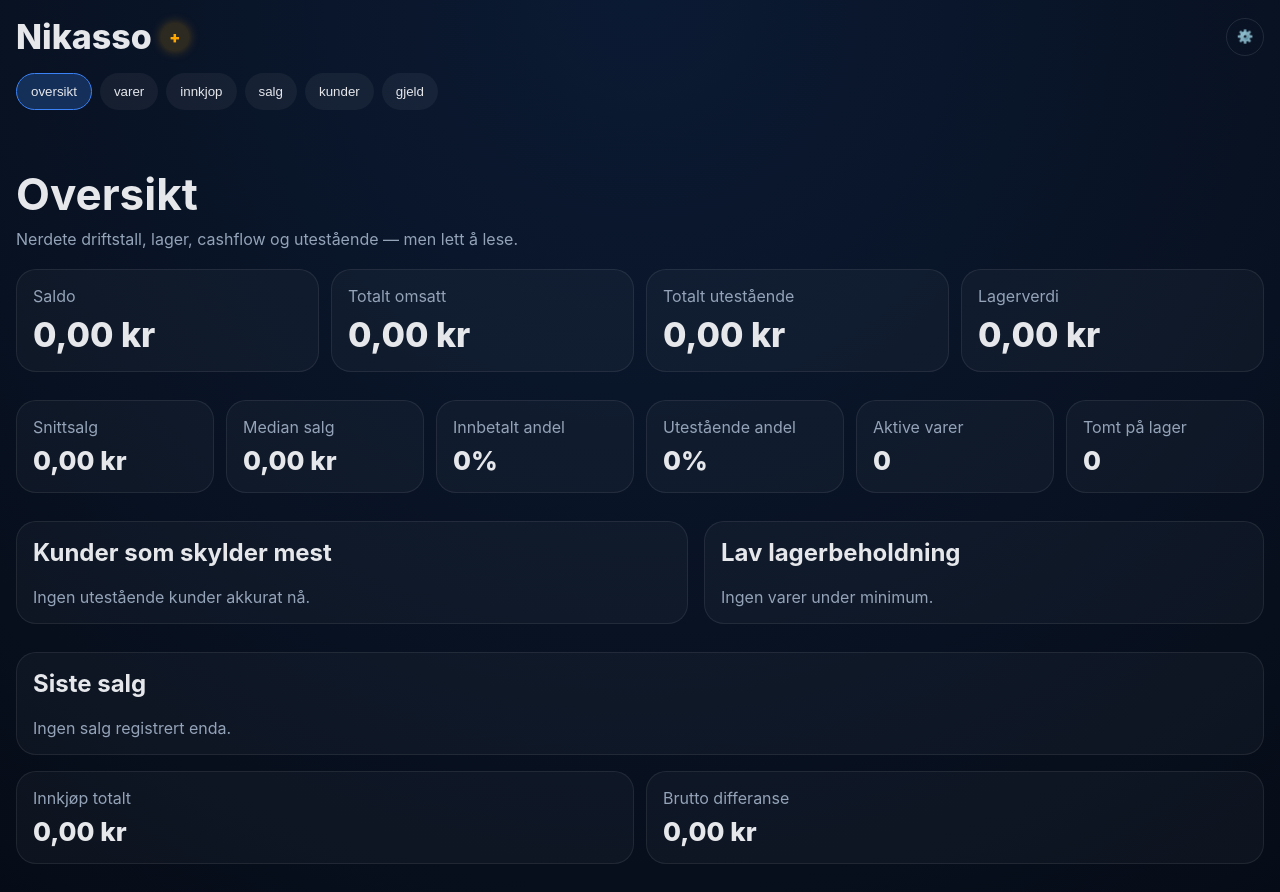
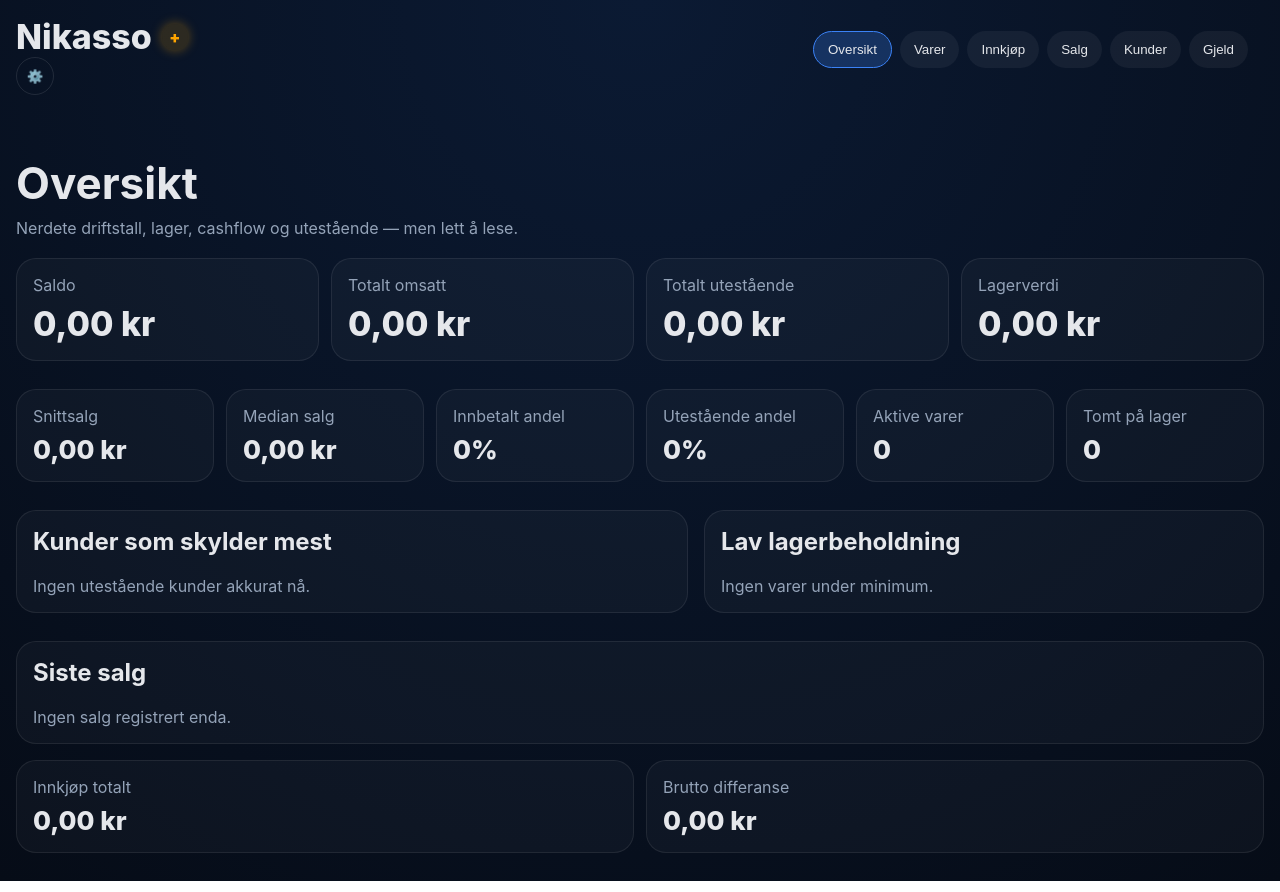
Before and after one commit to nikolaihoffmann-svg/Nikasso-, a React (Vite) app: page / in a window 1280 px wide. Built offline with nearby package versions, Linux system fonts and the light colour scheme.

Commit message:
Refactor App component to use useMemo for content

```diff
--- a/src/app/App.tsx
+++ b/src/app/App.tsx
@@ -1,4 +1,4 @@
-import { useEffect, useState } from "react";
+import { useEffect, useMemo, useState } from "react";
 import { ensureSeedData } from "./storage";
 import Logo from "./Logo";
 
@@ -27,34 +27,53 @@ export default function App() {
     document.documentElement.setAttribute("data-theme", "dark");
   }, []);
 
+  const content = useMemo(() => {
+    if (tab === "oversikt") return <Oversikt />;
+    if (tab === "varer") return <Varer />;
+    if (tab === "innkjop") return <Innkjop />;
+    if (tab === "salg") return <Salg />;
+    if (tab === "kunder") return <Kunder />;
+    if (tab === "gjeld") return <Gjeld />;
+    return <DataPage />;
+  }, [tab]);
+
   return (
     <div className="app">
+      <div className="bgGlow bgGlowBlue" />
+      <div className="bgGlow bgGlowGold" />
+
       <header className="header">
-        <Logo />
+        <div className="headerTop">
+          <Logo />
 
-        <button className="dataBtn" onClick={() => setTab("data")}>
-          ⚙️
-        </button>
+          <button className="dataBtn" type="button" onClick={() => setTab("data")}>
+            ⚙️
+          </button>
+        </div>
+
+        <nav className="nav">
+          <button className={tab === "oversikt" ? "navBtn active" : "navBtn"} onClick={() => setTab("oversikt")} type="button">
+            Oversikt
+          </button>
+          <button className={tab === "varer" ? "navBtn active" : "navBtn"} onClick={() => setTab("varer")} type="button">
+            Varer
+          </button>
+          <button className={tab === "innkjop" ? "navBtn active" : "navBtn"} onClick={() => setTab("innkjop")} type="button">
+            Innkjøp
+          </button>
+          <button className={tab === "salg" ? "navBtn active" : "navBtn"} onClick={() => setTab("salg")} type="button">
+            Salg
+          </button>
+          <button className={tab === "kunder" ? "navBtn active" : "navBtn"} onClick={() => setTab("kunder")} type="button">
+            Kunder
+          </button>
+          <button className={tab === "gjeld" ? "navBtn active" : "navBtn"} onClick={() => setTab("gjeld")} type="button">
+            Gjeld
+          </button>
+        </nav>
       </header>
 
-      <nav className="nav">
-        <button className={tab==="oversikt"?"active":""} onClick={()=>setTab("oversikt")}>oversikt</button>
-        <button className={tab==="varer"?"active":""} onClick={()=>setTab("varer")}>varer</button>
-        <button className={tab==="innkjop"?"active":""} onClick={()=>setTab("innkjop")}>innkjop</button>
-        <button className={tab==="salg"?"active":""} onClick={()=>setTab("salg")}>salg</button>
-        <button className={tab==="kunder"?"active":""} onClick={()=>setTab("kunder")}>kunder</button>
-        <button className={tab==="gjeld"?"active":""} onClick={()=>setTab("gjeld")}>gjeld</button>
-      </nav>
-
-      <main className="content">
-        {tab==="oversikt" && <Oversikt />}
-        {tab==="varer" && <Varer />}
-        {tab==="innkjop" && <Innkjop />}
-        {tab==="salg" && <Salg />}
-        {tab==="kunder" && <Kunder />}
-        {tab==="gjeld" && <Gjeld />}
-        {tab==="data" && <DataPage />}
-      </main>
+      <main className="content">{content}</main>
     </div>
   );
 }
```
